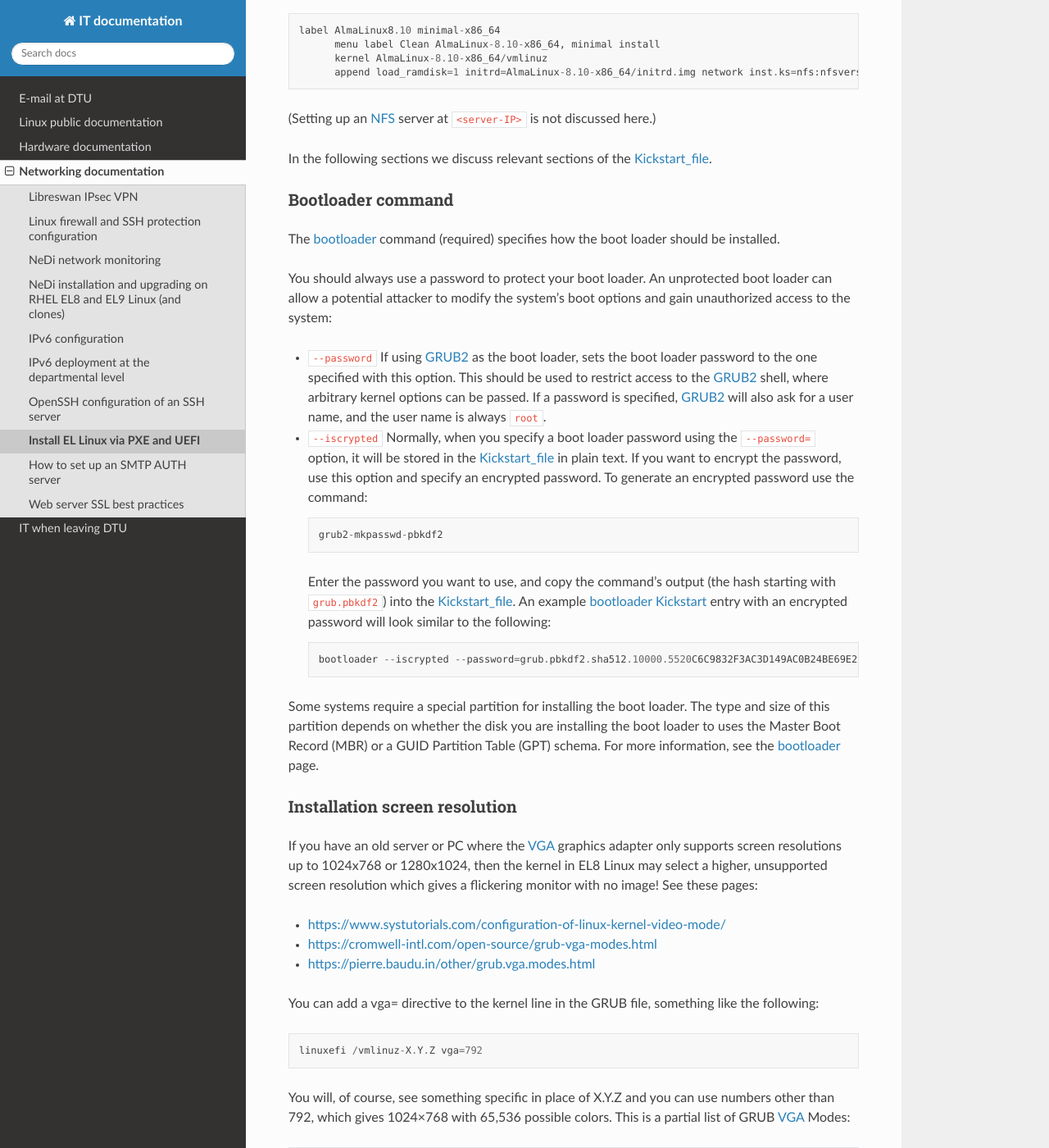
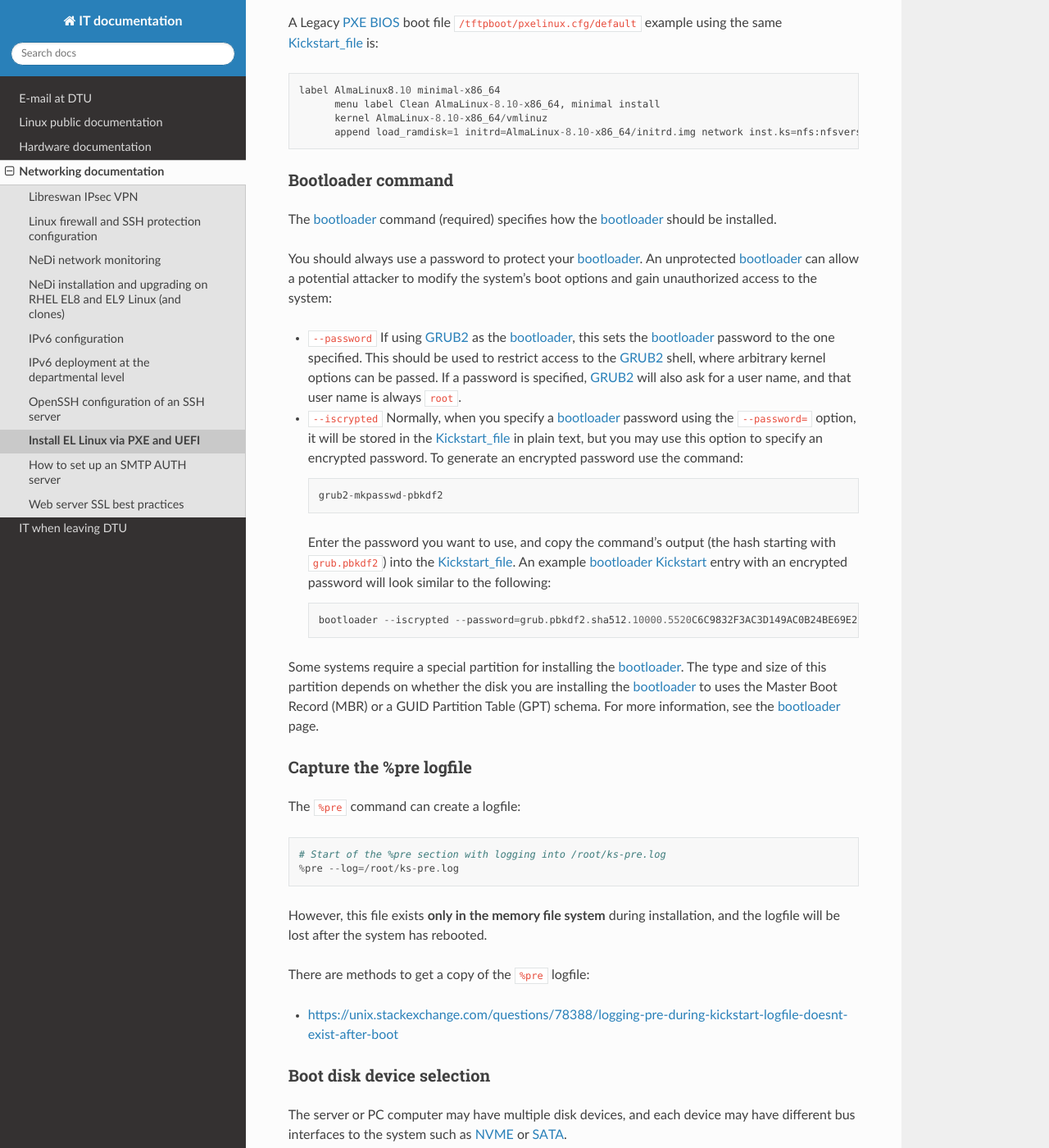
Before and after one commit to OleHolmNielsen/ITwiki, a Sphinx documentation site: the page built from docs/PXE_and_UEFI.rst, in a window 1280 px wide and 1400 px high, scrolled down 10151 px. Shown: the whole window at 82% size. Built offline with Sphinx 7.4.7 and the Read the Docs theme 3.1.0, drawn with Linux system fonts in a browser that asks for light colours; some of the changed text lies outside the part shown.

Commit message:
Moved some sections

```diff
--- a/docs/PXE_and_UEFI.rst
+++ b/docs/PXE_and_UEFI.rst
@@ -472,29 +475,26 @@
         kernel AlmaLinux-8.10-x86_64/vmlinuz
         append load_ramdisk=1 initrd=AlmaLinux-8.10-x86_64/initrd.img network inst.ks=nfs:nfsvers=3:<server-IP>:/u/kickstart/ks-almalinux-8.10-minimal-x86_64.cfg vga=792
 
-(Setting up an NFS_ server at ``<server-IP>`` is not discussed here.)
-
-In the following sections we discuss relevant sections of the Kickstart_file_.
-
 .. _Anaconda: https://fedoraproject.org/wiki/Anaconda
 .. _inst.ks: https://docs.fedoraproject.org/en-US/fedora/f36/install-guide/advanced/Boot_Options/#sect-boot-options-kickstart
 
 Bootloader command
 ------------------
 
-The bootloader_ command (required) specifies how the boot loader should be installed.
+The bootloader_ command (required) specifies how the bootloader_ should be installed.
 
-You should always use a password to protect your boot loader. An unprotected boot loader can allow a potential attacker to modify the system’s boot options and gain unauthorized access to the system:
+You should always use a password to protect your bootloader_.
+An unprotected bootloader_ can allow a potential attacker to modify the system’s boot options and gain unauthorized access to the system:
 
 * ``--password``
-  If using GRUB2_ as the boot loader, sets the boot loader password to the one specified with this option.
+  If using GRUB2_ as the bootloader_, this sets the bootloader_ password to the one specified.
   This should be used to restrict access to the GRUB2_ shell, where arbitrary kernel options can be passed.
-  If a password is specified, GRUB2_ will also ask for a user name, and the user name is always ``root``.
+  If a password is specified, GRUB2_ will also ask for a user name, and that user name is always ``root``.
 
 * ``--iscrypted``
-  Normally, when you specify a boot loader password using the ``--password=`` option,
-  it will be stored in the Kickstart_file_ in plain text.
-  If you want to encrypt the password, use this option and specify an encrypted password.
+  Normally, when you specify a bootloader_ password using the ``--password=`` option,
+  it will be stored in the Kickstart_file_ in plain text,
+  but you may use this option to specify an encrypted password.
   To generate an encrypted password use the command::
 
     grub2-mkpasswd-pbkdf2
@@ -504,69 +504,11 @@
 
     bootloader --iscrypted --password=grub.pbkdf2.sha512.10000.5520C6C9832F3AC3D149AC0B24BE69E2D4FB0DBEEDBD29CA1D30A044DE2645C4C7A291E585D4DC43F8A4D82479F8B95CA4BA4381F8550510B75E8E0BB2938990.C688B6F0EF935701FF9BD1A8EC7FE5BD2333799C98F28420C5CC8F1A2A233DE22C83705BB614EA17F3FDFDF4AC2161CEA3384E56EB38A2E39102F5334C47405E
 
-Some systems require a special partition for installing the boot loader.
-The type and size of this partition depends on whether the disk you are installing the boot loader to uses the Master Boot Record (MBR) or a GUID Partition Table (GPT) schema.
+Some systems require a special partition for installing the bootloader_.
+The type and size of this partition depends on whether the disk you are installing the bootloader_ to uses the Master Boot Record (MBR) or a GUID Partition Table (GPT) schema.
 For more information, see the bootloader_ page.
 
 .. _bootloader: https://pykickstart.readthedocs.io/en/latest/kickstart-docs.html#bootloader
-
-Installation screen resolution
-------------------------------
-
-If you have an old server or PC where the VGA_ graphics adapter only supports screen resolutions up to 1024x768 or 1280x1024,
-then the kernel in EL8 Linux may select a higher, unsupported screen resolution which gives a flickering monitor with no image!
-See these pages:
-
-* https://www.systutorials.com/configuration-of-linux-kernel-video-mode/
-* https://cromwell-intl.com/open-source/grub-vga-modes.html
-* https://pierre.baudu.in/other/grub.vga.modes.html
-
-You can add a vga= directive to the kernel line in the GRUB file, something like the following::
-
-  linuxefi /vmlinuz-X.Y.Z vga=792
-
-You will, of course, see something specific in place of X.Y.Z and you can use numbers other than 792, which gives 1024×768 with 65,536 possible colors.
-This is a partial list of GRUB VGA_ Modes::
-
-  Colour depth	640x480	1024x768
-  8 (256)	769	773
-  15 (32K)	784	790
-  16 (65K)	785	791
-  24 (16M)	786	792
-
-.. _VGA: https://en.wikipedia.org/wiki/Video_Graphics_Array
-
-Linux kernel with 16-bit boot protocol
-......................................
-
-From https://www.systutorials.com/configuration-of-linux-kernel-video-mode/ we see:
-
-* Switching VESA_ modes of Linux kernel at boot time can be done by using the “vga=…“ kernel boot parameter.
-  This parameter accept the decimal value of Linux video mode numbers instead of VESA_ video mode numbers.
-
-The video mode number of the Linux kernel is the VESA_ mode number plus 0×200::
-
-  Linux_kernel_mode_number = VESA_mode_number + 0x200
-
-So the table for the Kernel mode numbers are::
-
-      | 640x480  800x600  1024x768 1280x1024
-  ----+-------------------------------------
-  256 |  0x301    0x303    0x305    0x307
-  32k |  0x310    0x313    0x316    0x319
-  64k |  0x311    0x314    0x317    0x31A
-  16M |  0x312    0x315    0x318    0x31B
-
-The decimal value of the Linux kernel video mode number can be passed to the kernel in the form “vga=YYY“, where YYY is the decimal value.
-
-The parameter ``vga=ask`` is often mentioned, but is not supported by GRUB2_.
-
-Last, calculate the decimal value of the Linux video mode number.
-This simple python command can be used to convert a hex-number 0xYYY::
-
-  python -c "print 0xYYY"
-
-.. _VESA: https://en.wikipedia.org/wiki/VESA_BIOS_Extensions
 
 Capture the %pre logfile
 ------------------------
@@ -694,9 +636,68 @@
 As explained in `Installation of RHEL8 on UEFI system with Secure Boot enabled fails with error 'invalid signature' on vmlinuz <https://access.redhat.com/solutions/3771941>`_
 RedHat is currently working on a solution for RHEL_ 8.
 
-**Workaround:** Disable secureboot from BIOS_ settings.
+**Workaround:** Disable secureboot from UEFI_ or BIOS_ settings.
 
 .. _Secure_Boot: https://en.wikipedia.org/wiki/Unified_Extensible_Firmware_Interface#SECURE-BOOT
+
+Installation screen resolution
+------------------------------
+
+If you have an old server or PC where the VGA_ graphics adapter only supports screen resolutions up to 1024x768 or 1280x1024,
+then the kernel in EL8 Linux may select a higher, unsupported screen resolution which gives a flickering monitor with no image!
+See these pages:
+
+* https://www.systutorials.com/configuration-of-linux-kernel-video-mode/
+* https://cromwell-intl.com/open-source/grub-vga-modes.html
+* https://pierre.baudu.in/other/grub.vga.modes.html
+
+You can add a vga= directive to the kernel line in the GRUB file, something like the following::
+
+  linuxefi /vmlinuz-X.Y.Z vga=792
+
+(X.Y.Z is your version)
+and you can use numbers other than ``792`` which would give a resolution of 1024×768 with 65,536 possible colors.
+This is a partial list of the GRUB_ VGA_ Modes::
+
+  Colour depth	640x480	1024x768
+  8 (256)	769	773
+  15 (32K)	784	790
+  16 (65K)	785	791
+  24 (16M)	786	792
+
+.. _VGA: https://en.wikipedia.org/wiki/Video_Graphics_Array
+
+Linux kernel with 16-bit boot protocol
+......................................
+
+From https://www.systutorials.com/configuration-of-linux-kernel-video-mode/ we see:
+
+* Switching VESA_ modes of Linux kernel at boot time can be done by using the “vga=…“ kernel boot parameter.
+  This parameter accept the decimal value of Linux video mode numbers instead of VESA_ video mode numbers.
+
+The video mode number of the Linux kernel is the VESA_ mode number plus 0×200::
+
+  Linux_kernel_mode_number = VESA_mode_number + 0x200
+
+So the table for the Kernel mode numbers are::
+
+      | 640x480  800x600  1024x768 1280x1024
+  ----+-------------------------------------
+  256 |  0x301    0x303    0x305    0x307
+  32k |  0x310    0x313    0x316    0x319
+  64k |  0x311    0x314    0x317    0x31A
+  16M |  0x312    0x315    0x318    0x31B
+
+The decimal value of the Linux kernel video mode number can be passed to the kernel in the form “vga=YYY“, where YYY is the decimal value.
+
+The parameter ``vga=ask`` is often mentioned, but is not supported by GRUB2_.
+
+Last, calculate the decimal value of the Linux video mode number.
+This simple python command can be used to convert a hex-number 0xYYY::
+
+  python -c "print 0xYYY"
+
+.. _VESA: https://en.wikipedia.org/wiki/VESA_BIOS_Extensions
 
 efibootmgr - manipulate the EFI Boot Manager
 ============================================
```
Also changed, not shown: other parts of docs/PXE_and_UEFI.rst (+4 -1 lines).
